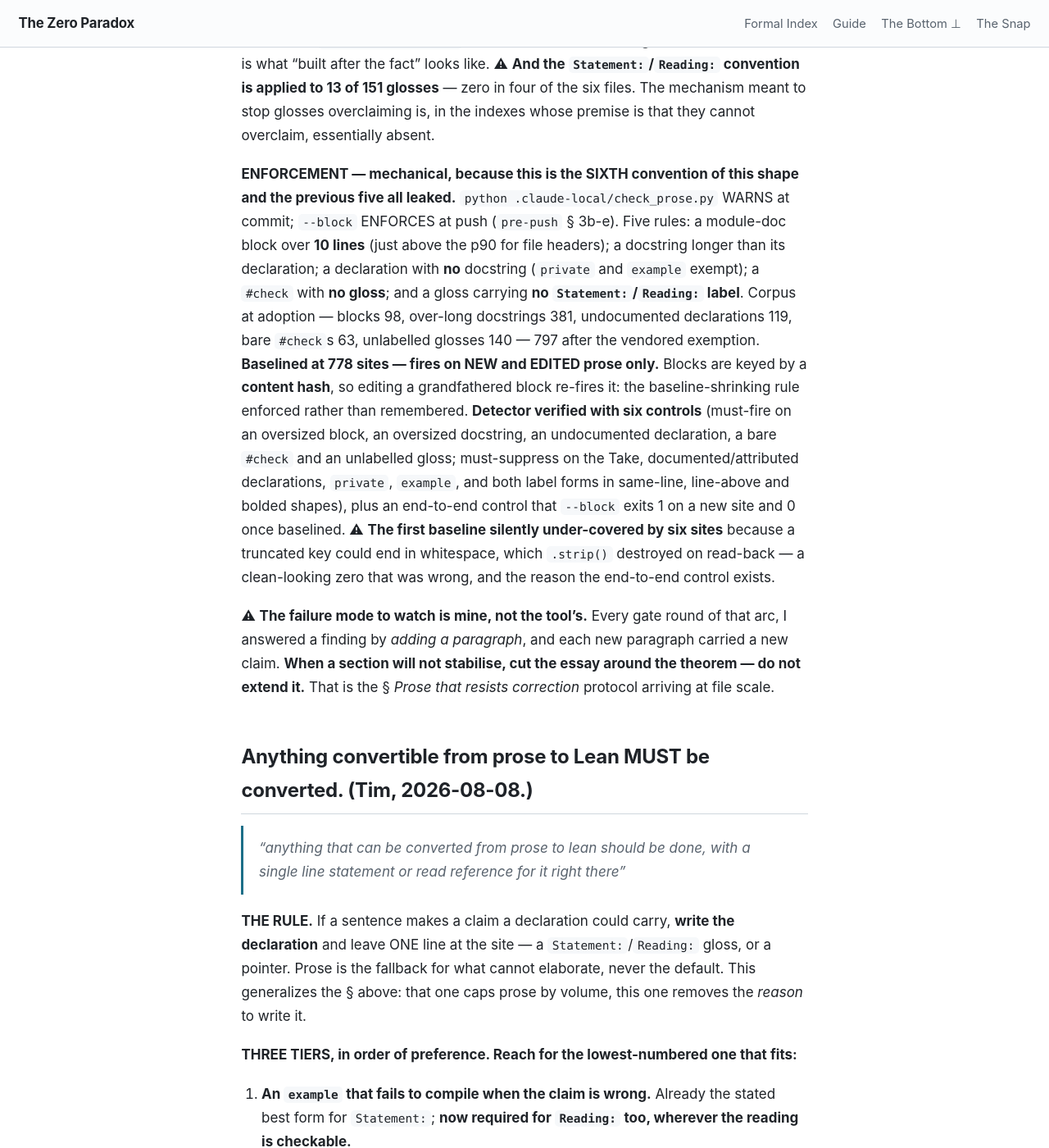
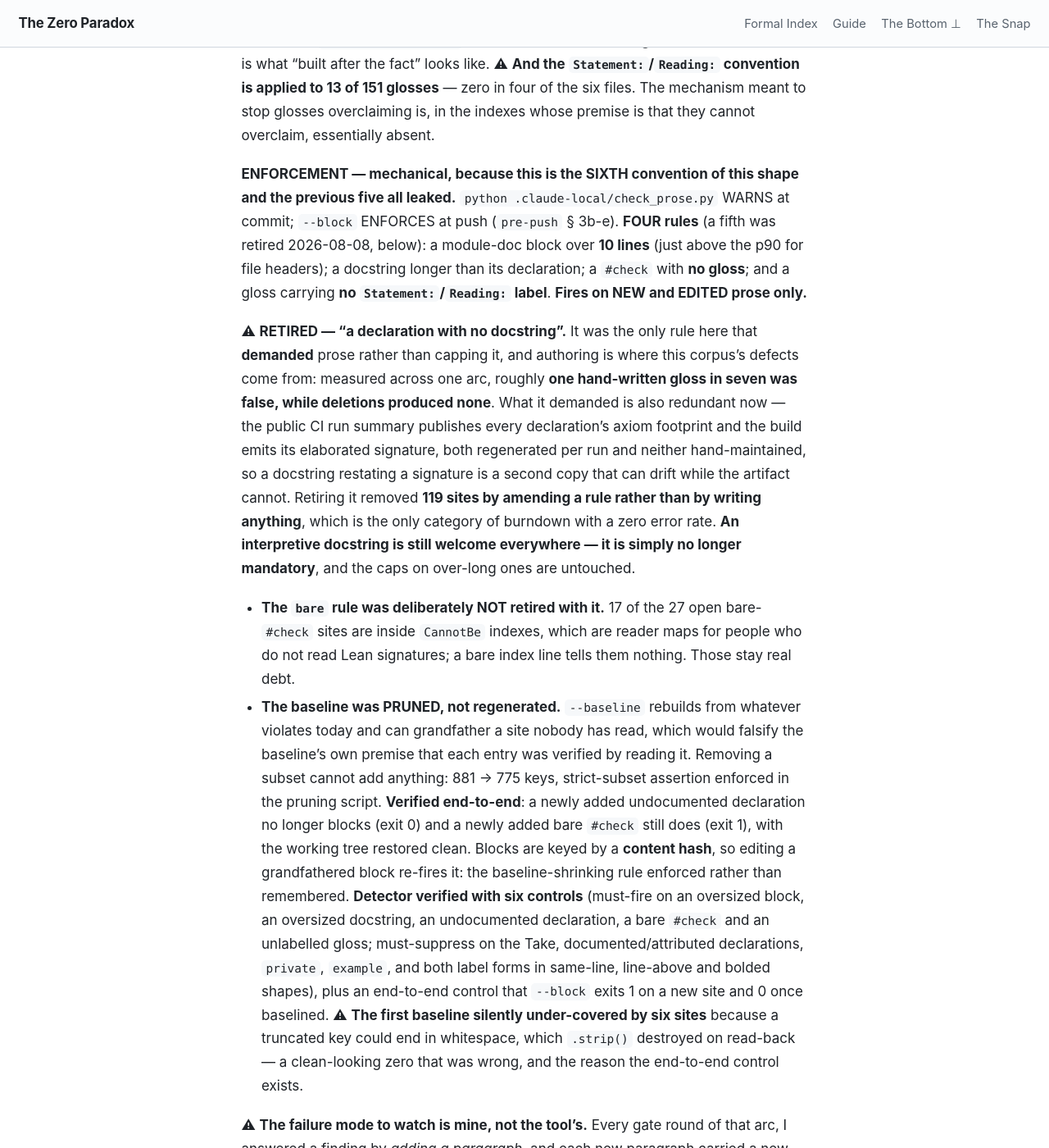
Before and after one commit to timbrigham/ZeroParadox, a Jekyll site: the page built from CLAUDE.md, in a window 1280 px wide and 1400 px high, scrolled down 18799 px. Shown: the whole window at 82% size. Built offline with Jekyll 4.4.1, drawn with Linux system fonts in a browser that asks for light colours; our own code applies the rules of GitHub Pages for plain Markdown files.

Commit message:
Retire the docstring-required rule: 119 sites removed by rule, not by writing
It was the only prose rule that demanded prose rather than capping it, and
authoring is where the defects come from - measured across this session, about
one hand-written gloss in seven was false and deletions produced none. What it
demanded is redundant now that the CI run summary publishes every axiom
footprint and the build emits every elaborated signature, both regenerated per
run.

Deliberately kept the bare-#check rule: 17 of its 27 open sites are inside
CannotBe indexes, which exist to be readable by people who do not read Lean
signatures. Dropping it would have been 146 sites rather than 119, and would
have gutted the one surface the scope decision preserves.

Baseline PRUNED rather than regenerated. --baseline rebuilds from whatever
violates today and can grandfather a site nobody read, which falsifies the
baseline's stated premise. Removing a subset cannot: 881 to 775 keys with a
strict-subset assertion in the script.

Verified end-to-end, not just by counts: the four surviving rules report
identical totals (292/379/27/83, summing to 781), a new undocumented
declaration no longer blocks, and a new bare #check still does. Tree restored
clean by the control itself.

Co-Authored-By: Claude Opus 5 <noreply@anthropic.com>
Claude-Session: https://claude.ai/code/session_01W6ZNJv9HAjcNrhciRMHPWx

```diff
--- a/CLAUDE.md
+++ b/CLAUDE.md
@@ -362,12 +362,30 @@ they cannot overclaim, essentially absent.
 
 **ENFORCEMENT — mechanical, because this is the SIXTH convention of this shape and the previous
 five all leaked.** `python .claude-local/check_prose.py` WARNS at commit; `--block` ENFORCES at
-push (`pre-push` § 3b-e). Five rules: a module-doc block over **10 lines** (just above the p90 for
-file headers); a docstring longer than its declaration; a declaration with **no** docstring
-(`private` and `example` exempt); a `#check` with **no gloss**; and a gloss carrying **no
-`Statement:`/`Reading:` label**. Corpus at adoption — blocks 98, over-long docstrings 381,
-undocumented declarations 119, bare `#check`s 63, unlabelled glosses 140 — 797 after the vendored
-exemption. **Baselined at 778 sites — fires on NEW and EDITED prose only.**
+push (`pre-push` § 3b-e). **FOUR rules** (a fifth was retired 2026-08-08, below): a module-doc
+block over **10 lines** (just above the p90 for file headers); a docstring longer than its
+declaration; a `#check` with **no gloss**; and a gloss carrying **no `Statement:`/`Reading:`
+label**. **Fires on NEW and EDITED prose only.**
+
+⚠ **RETIRED — "a declaration with no docstring".** It was the only rule here that **demanded**
+prose rather than capping it, and authoring is where this corpus's defects come from: measured
+across one arc, roughly **one hand-written gloss in seven was false, while deletions produced
+none**. What it demanded is also redundant now — the public CI run summary publishes every
+declaration's axiom footprint and the build emits its elaborated signature, both regenerated per
+run and neither hand-maintained, so a docstring restating a signature is a second copy that can
+drift while the artifact cannot. Retiring it removed **119 sites by amending a rule rather than by
+writing anything**, which is the only category of burndown with a zero error rate. **An
+interpretive docstring is still welcome everywhere — it is simply no longer mandatory**, and the
+caps on over-long ones are untouched.
+- **The `bare` rule was deliberately NOT retired with it.** 17 of the 27 open bare-`#check` sites
+  are inside `CannotBe` indexes, which are reader maps for people who do not read Lean signatures;
+  a bare index line tells them nothing. Those stay real debt.
+- **The baseline was PRUNED, not regenerated.** `--baseline` rebuilds from whatever violates today
+  and can grandfather a site nobody has read, which would falsify the baseline's own premise that
+  each entry was verified by reading it. Removing a subset cannot add anything: 881 → 775 keys,
+  strict-subset assertion enforced in the pruning script. **Verified end-to-end**: a newly added
+  undocumented declaration no longer blocks (exit 0) and a newly added bare `#check` still does
+  (exit 1), with the working tree restored clean.
 Blocks are keyed by a **content hash**, so editing a grandfathered block re-fires it: the
 baseline-shrinking rule enforced rather than remembered. **Detector verified with six controls**
 (must-fire on an oversized block, an oversized docstring, an undocumented declaration, a bare
```
